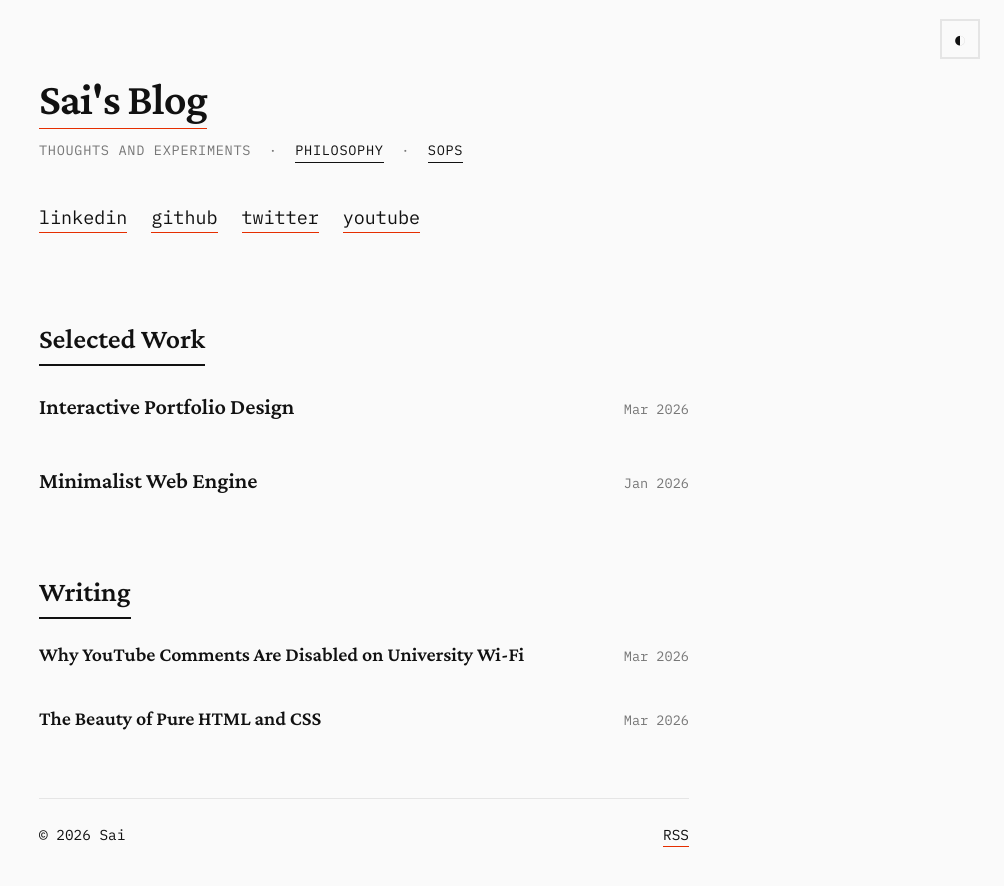
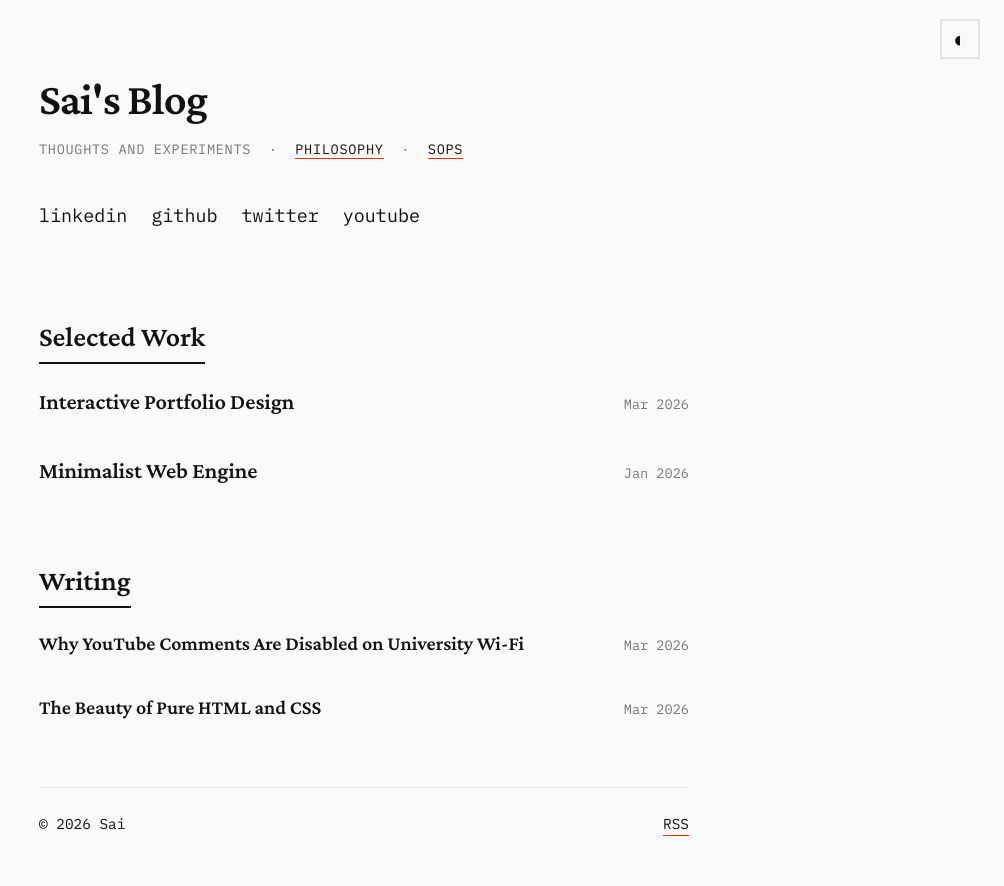
Before and after one commit to Sai21112000/sai21112000.github.io, a Jekyll site: the page built from index.md, in a window 1280 px wide. Shown: the top 886 px of the page, without its empty margins (276-1280 px from the left). Built offline with Jekyll 4.4.1, drawn with Linux system fonts in a browser that asks for light colours.

Commit message:
fix: overhaul CSS to match kipp.ly clean link style, fix image overflow, remove inline styles

```diff
--- a/_layouts/home.html
+++ b/_layouts/home.html
@@ -3,7 +3,7 @@ layout: default
 ---
 <header class="animate-enter">
     <h1><a href="{{ '/' | relative_url }}">Sai's Blog</a></h1>
-    <p class="meta">Thoughts and Experiments &nbsp;·&nbsp; <a href="{{ '/philosophy.html' | relative_url }}" style="border-bottom:1px solid currentColor;">Philosophy</a> &nbsp;·&nbsp; <a href="{{ '/sops.html' | relative_url }}" style="border-bottom:1px solid currentColor;">SOPs</a></p>
+    <p class="meta">Thoughts and Experiments &nbsp;·&nbsp; <a href="{{ '/philosophy.html' | relative_url }}">Philosophy</a> &nbsp;·&nbsp; <a href="{{ '/sops.html' | relative_url }}">SOPs</a></p>
     <div class="contact">
         <a href="https://www.linkedin.com/in/vaidyasai/" target="_blank" rel="noopener noreferrer" class="social-linkedin">linkedin</a>
         <a href="https://github.com/Sai21112000" target="_blank" rel="noopener noreferrer" class="social-github">github</a>
--- a/assets/style.css
+++ b/assets/style.css
@@ -103,21 +103,24 @@ li {
     margin-left: 1.5rem;
 }
 
-/* Radical Link Interaction */
+/* Link Interaction */
 a {
     color: var(--text);
     text-decoration: none;
     border-bottom: 1px solid var(--accent);
-    transition: all 0.3s cubic-bezier(0.16, 1, 0.3, 1);
-    display: inline-block;
+    transition: color 0.2s ease, border-bottom-color 0.2s ease;
 }
 
 a:hover {
-    background-color: var(--accent);
-    color: var(--bg);
-    border-bottom-color: transparent;
-    transform: translateY(-2px);
-    box-shadow: 0 4px 12px rgba(229, 46, 0, 0.2);
+    color: var(--accent);
+}
+
+/* Title link — no underline */
+h1 a {
+    border-bottom: none;
+}
+h1 a:hover {
+    color: var(--accent);
 }
 
 /* Utilities */
@@ -161,21 +164,18 @@ pre {
     margin-bottom: 1.5rem;
 }
 
-/* Portfolio List Brutalism */
+/* Portfolio List */
 .portfolio-list li {
     margin-bottom: 1.8rem;
 }
 .portfolio-list a {
     font-size: 1.4rem;
     font-weight: 600;
-    border-bottom: none;
-    padding: 0.2rem 0;
+    border-bottom: 2px solid transparent;
 }
 .portfolio-list a:hover {
-    color: var(--bg);
-    background-color: var(--text);
-    transform: scale(1.02) translateX(4px);
-    box-shadow: 6px 6px 0px var(--accent);
+    color: var(--accent);
+    border-bottom-color: var(--accent);
 }
 .portfolio-list a::after {
     display: none;
@@ -283,17 +283,12 @@ blockquote {
     margin-bottom: 3rem;
 }
 .contact a {
-    transform: none;
-    box-shadow: none;
+    border-bottom-color: transparent;
 }
-.contact a:hover {
-    transform: translateY(-2px);
-    box-shadow: 0 4px 12px rgba(229, 46, 0, 0.2);
-}
-.contact a.social-linkedin:hover { background-color: #0077b5; border-bottom-color: transparent; color: #FFF; box-shadow: 0 4px 12px rgba(0, 119, 181, 0.3); }
-.contact a.social-github:hover { background-color: var(--text); border-bottom-color: transparent; color: var(--bg); box-shadow: 0 4px 12px rgba(0,0,0,0.2); }
-.contact a.social-twitter:hover { background-color: #000000; border-bottom-color: transparent; color: #FFF; box-shadow: 0 4px 12px rgba(0, 0, 0, 0.3); }
-.contact a.social-youtube:hover { background-color: #FF0000; border-bottom-color: transparent; color: #FFF; box-shadow: 0 4px 12px rgba(255, 0, 0, 0.3); }
+.contact a.social-linkedin:hover { color: #0077b5; border-bottom-color: #0077b5; }
+.contact a.social-github:hover { color: var(--text); border-bottom-color: var(--text); }
+.contact a.social-twitter:hover { color: var(--text); border-bottom-color: var(--text); }
+.contact a.social-youtube:hover { color: #FF0000; border-bottom-color: #FF0000; }
 
 /* Immersive Quotes for Philosophy Page */
 .immersive-quotes blockquote {
@@ -452,9 +447,7 @@ blockquote {
 .content {
     overflow: hidden;
 }
-.content img,
-article img,
-main img {
+.content img {
     max-width: 100%;
     width: 100%;
     height: auto;
@@ -465,9 +458,7 @@ main img {
     transition: opacity 0.3s ease;
     object-fit: contain;
 }
-.content img:hover,
-article img:hover,
-main img:hover {
+.content img:hover {
     opacity: 0.85;
 }
 
```
